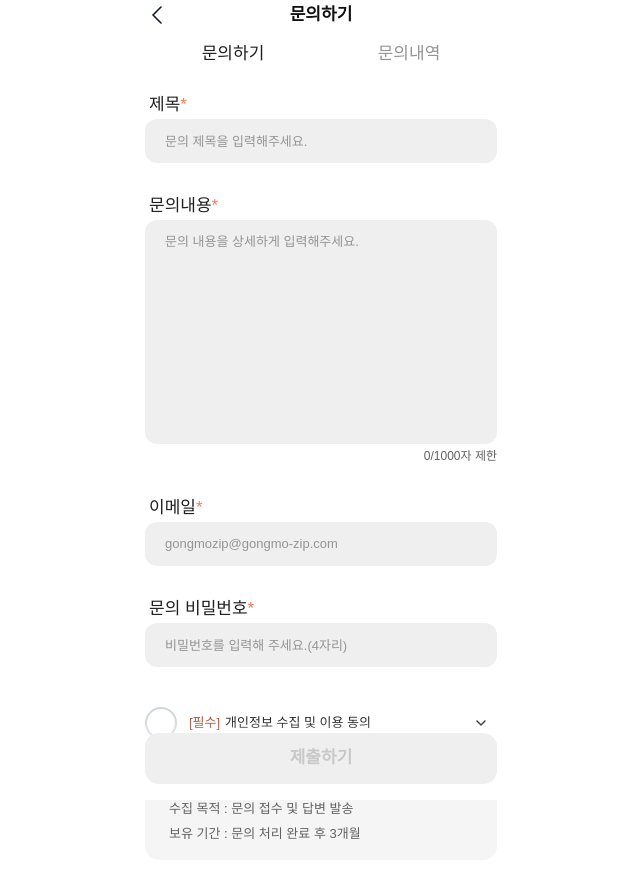
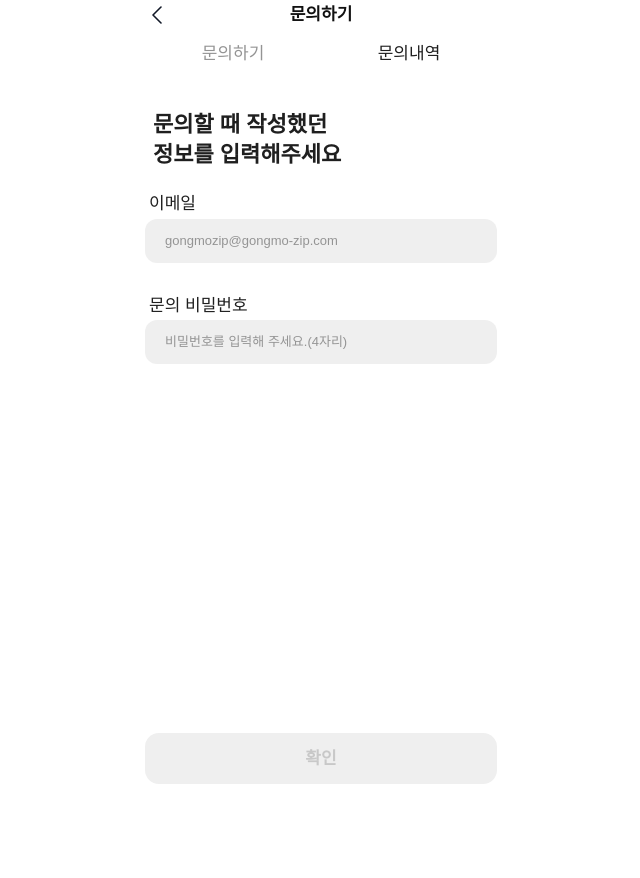
Before and after one commit to IT-Cotato/13th-Gongmozip-FE, a Next.js app: page /contact in a window 1280 px wide. Both pictures are taken after a click on the button "문의내역". Shown: the top 878 px of the page, without its empty margins (319-959 px from the left). After the commit the page ends 800 px from the top, so only its background shows below. Built offline with nearby package versions, Linux system fonts and the light colour scheme.

Commit message:
feat:문의내역 페이지 추가

```diff
--- a/src/app/contact/page.tsx
+++ b/src/app/contact/page.tsx
@@ -13,11 +13,11 @@ const PASSWORD_LENGTH = 4;
 const INPUT_CLASS =
   "h-11 w-full rounded-xl bg-[rgba(97,97,97,0.1)] px-5 py-3 text-[13px] leading-[1.5] text-[#1F1F1F] outline-none placeholder:text-[#949494]";
 
-function FieldLabel({ children }: { children: string }) {
+function FieldLabel({ children, required = true }: { children: string; required?: boolean }) {
   return (
     <div className="flex items-center px-1 text-[17px] leading-[1.25]">
       <span className="text-[#1F1F1F]">{children}</span>
-      <span className="text-[#FF7658]">*</span>
+      {required && <span className="text-[#FF7658]">*</span>}
     </div>
   );
 }
@@ -53,6 +53,8 @@ function ContactPageInner() {
   const searchParams = useSearchParams();
   const returnTo = searchParams.get("returnTo");
 
+  const [activeTab, setActiveTab] = useState<"write" | "history">("write");
+
   const [title, setTitle] = useState("");
   const [content, setContent] = useState("");
   const [email, setEmail] = useState("");
@@ -62,12 +64,18 @@ function ContactPageInner() {
   const [showSuccessModal, setShowSuccessModal] = useState(false);
   const [showLeaveConfirm, setShowLeaveConfirm] = useState(false);
 
+  const [historyEmail, setHistoryEmail] = useState("");
+  const [historyPassword, setHistoryPassword] = useState("");
+
   const isFormValid =
     title.trim().length > 0 &&
     content.trim().length > 0 &&
     EMAIL_REGEX.test(email) &&
     password.length === PASSWORD_LENGTH &&
     agreePrivacy;
+
+  const isHistoryFormValid =
+    EMAIL_REGEX.test(historyEmail) && historyPassword.length === PASSWORD_LENGTH;
 
   const hasDraftContent =
     title.trim().length > 0 ||
@@ -115,6 +123,12 @@ function ContactPageInner() {
     setAgreePrivacy(false);
   }
 
+  function handleHistoryConfirm() {
+    if (!isHistoryFormValid) return;
+    // TODO(backend): 문의 내역 조회 API 연동 전까지 임시 안내만 표시
+    alert("문의 내역 조회 기능은 준비 중입니다.");
+  }
+
   return (
     <main className="flex min-h-screen justify-center bg-white">
       <div className="flex w-full max-w-sm flex-col">
@@ -133,19 +147,25 @@ function ContactPageInner() {
         <div className="flex items-center px-4">
           <button
             type="button"
-            className="flex-1 py-3 text-center text-[17px] leading-[1.35] font-medium text-[#1F1F1F]"
+            onClick={() => setActiveTab("write")}
+            className={`flex-1 py-3 text-center text-[17px] leading-[1.35] font-medium ${
+              activeTab === "write" ? "text-[#1F1F1F]" : "text-[#949494]"
+            }`}
           >
             문의하기
           </button>
           <button
             type="button"
-            onClick={() => alert("문의내역 기능은 준비 중입니다.")}
-            className="flex-1 py-3 text-center text-[17px] leading-[1.35] font-medium text-[#949494]"
+            onClick={() => setActiveTab("history")}
+            className={`flex-1 py-3 text-center text-[17px] leading-[1.35] font-medium ${
+              activeTab === "history" ? "text-[#1F1F1F]" : "text-[#949494]"
+            }`}
           >
             문의내역
           </button>
         </div>
 
+        {activeTab === "write" ? (
           <div className="flex flex-1 flex-col">
             <div className="flex flex-col gap-1 p-4">
               <FieldLabel>제목</FieldLabel>
@@ -201,7 +221,10 @@ function ContactPageInner() {
             <div className="flex flex-col gap-2.5 p-4">
               <div className="flex w-full items-center gap-3 py-2">
                 <div className="flex flex-1 items-center gap-3">
-                <AgreeCheckbox checked={agreePrivacy} onToggle={() => setAgreePrivacy((v) => !v)} />
+                  <AgreeCheckbox
+                    checked={agreePrivacy}
+                    onToggle={() => setAgreePrivacy((v) => !v)}
+                  />
                   <div className="flex flex-1 items-center gap-1 text-[13px] leading-[1.5]">
                     <span className="w-8 shrink-0 text-[#AC4A35]">[필수]</span>
                     <span className="flex-1 text-[#1F1F1F]">개인정보 수집 및 이용 동의</span>
@@ -232,8 +255,43 @@ function ContactPageInner() {
               )}
             </div>
           </div>
+        ) : (
+          <div className="flex flex-1 flex-col">
+            <h2 className="px-6 pt-8 pb-2 text-[22px] leading-[1.35] font-bold text-[#1F1F1F]">
+              문의할 때 작성했던
+              <br />
+              정보를 입력해주세요
+            </h2>
+
+            <div className="flex flex-col gap-1 p-4">
+              <FieldLabel required={false}>이메일</FieldLabel>
+              <input
+                type="email"
+                value={historyEmail}
+                onChange={(e) => setHistoryEmail(e.target.value)}
+                placeholder="gongmozip@gongmo-zip.com"
+                className={INPUT_CLASS}
+              />
+            </div>
+
+            <div className="flex flex-col gap-1 p-4">
+              <FieldLabel required={false}>문의 비밀번호</FieldLabel>
+              <input
+                type="password"
+                inputMode="numeric"
+                value={historyPassword}
+                onChange={(e) =>
+                  setHistoryPassword(e.target.value.replace(/\D/g, "").slice(0, PASSWORD_LENGTH))
+                }
+                placeholder="비밀번호를 입력해 주세요.(4자리)"
+                className={INPUT_CLASS}
+              />
+            </div>
+          </div>
+        )}
 
         <div className="sticky bottom-0 bg-gradient-to-t from-white from-[38.462%] to-white/0 p-4">
+          {activeTab === "write" ? (
             <button
               type="button"
               disabled={!isFormValid}
@@ -246,6 +304,20 @@ function ContactPageInner() {
             >
               제출하기
             </button>
+          ) : (
+            <button
+              type="button"
+              disabled={!isHistoryFormValid}
+              onClick={handleHistoryConfirm}
+              className={`h-[51px] w-full rounded-[14px] px-[10px] py-[9px] text-[17px] leading-[1.25] font-semibold transition-colors ${
+                isHistoryFormValid
+                  ? "bg-[#FF7658] text-white"
+                  : "cursor-not-allowed bg-[#EFEFEF] text-[#C8C8C8]"
+              }`}
+            >
+              확인
+            </button>
+          )}
         </div>
       </div>
 
--- a/src/app/signup/complete/page.tsx
+++ b/src/app/signup/complete/page.tsx
@@ -7,7 +7,8 @@ export default function SignupCompletePage() {
   const router = useRouter();
 
   function handleBack() {
-    // TODO: 실제 개발된 라우팅 주소로 변경 필요
+    // TOD
+    // O: 실제 개발된 라우팅 주소로 변경 필요
     router.push("/");
   }
 
```
Lines whose indentation alone changed are shown as unchanged.
